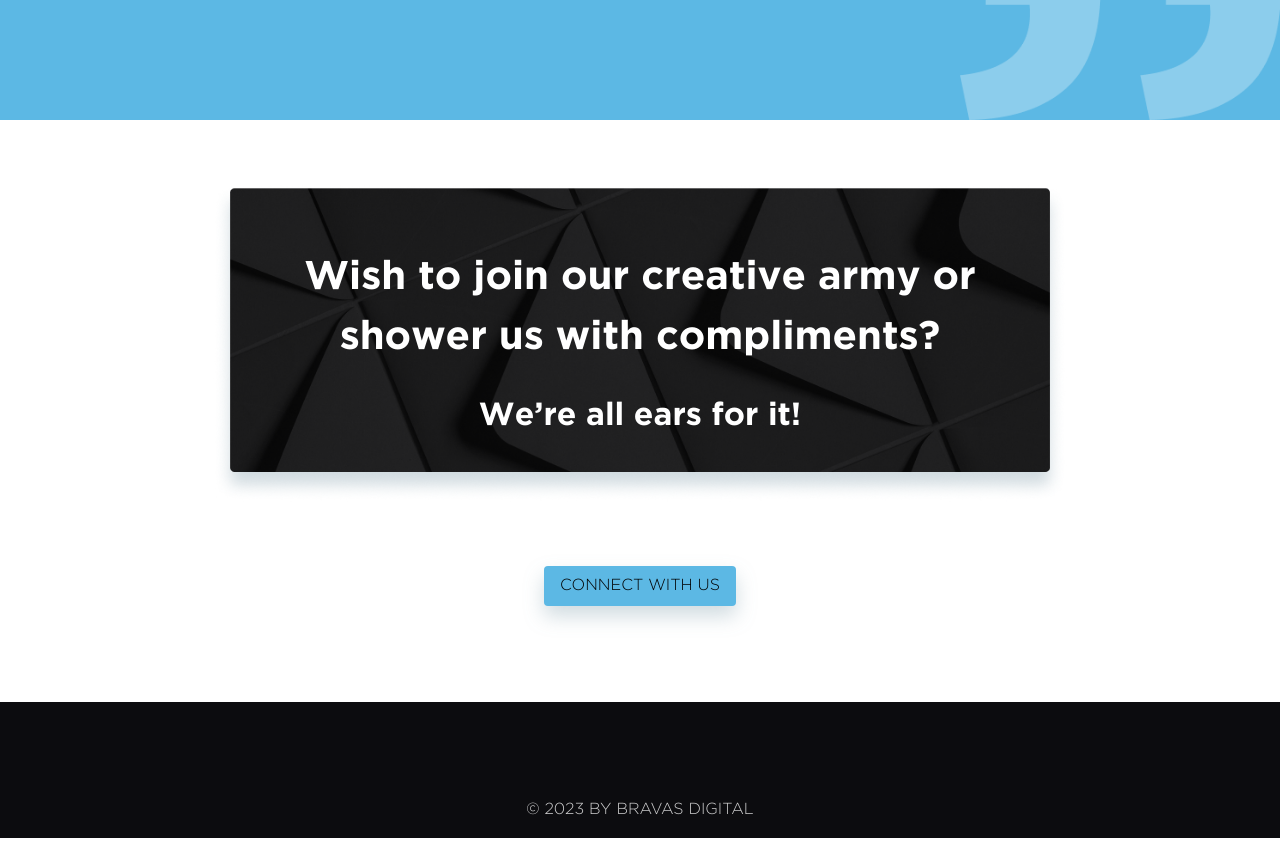
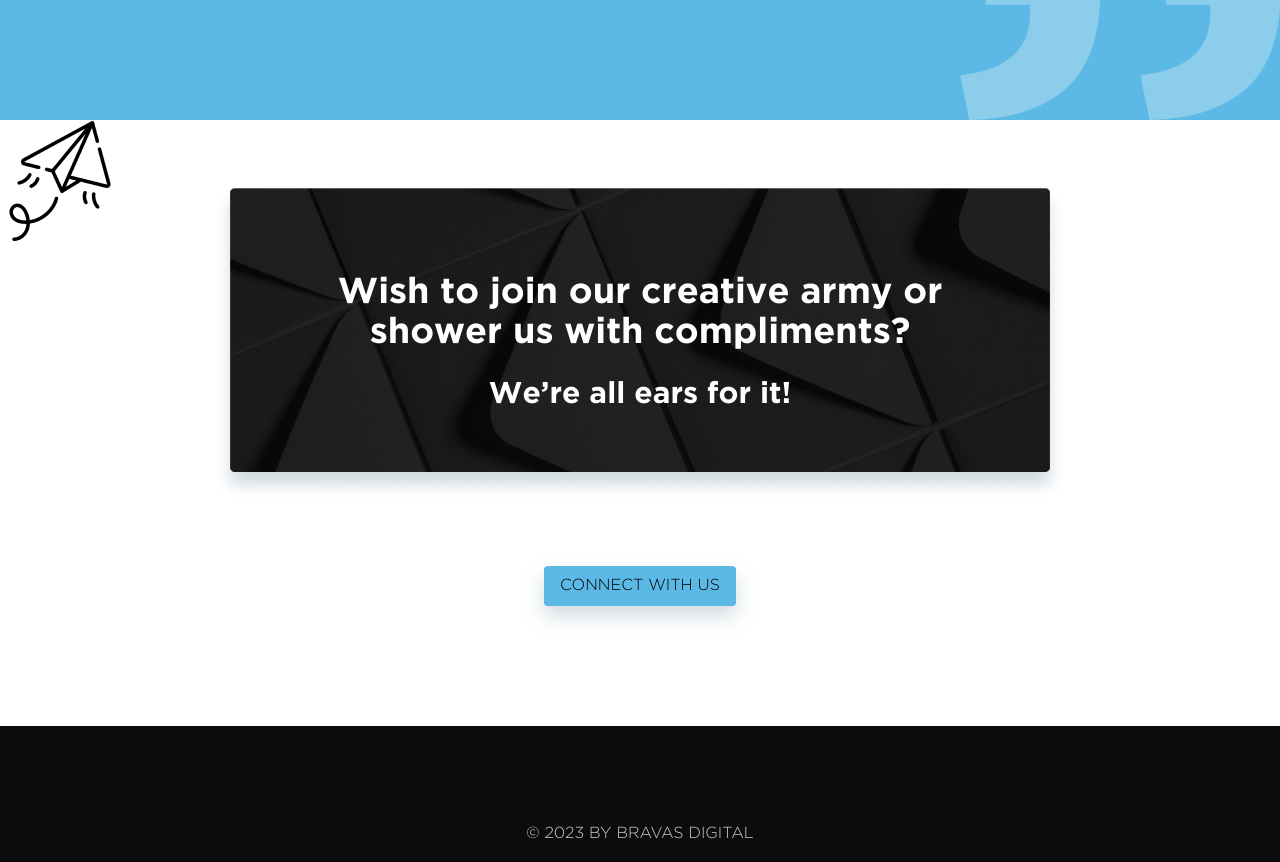
Before and after one commit to Ashutoshkr23/Bravos-11, a Next.js app: page / in a window 1280 px wide. Shown: the part 6980-7842 px from the top of the page. Before the commit the page ends 7818 px from the top, so only its background shows below. Built offline with nearby package versions, Linux system fonts and the light colour scheme.

Commit message:
Connect-us-done

```diff
--- a/src/components/Connect.jsx
+++ b/src/components/Connect.jsx
@@ -4,34 +4,43 @@ function Connect() {
   return (
 
     <div className="bg-white ">
-      <div className='hidden sm:block'><div className=" w-11/12 lg:w-2/3 mx-auto mt-16 relative">
+      <div className='hidden sm:block'>
+        <div className='pt-16'>
+          <div className=" w-3/4 lg:w-2/3 mx-auto relative">
             <img
               src="/assets/images/connect/Connect.png"
               alt="Sample Image"
               className="h-full object-cover"
             />
-        <div className='absolute top-0 right-0 w-11/12 inset-x-0 mx-auto h-full px-4'>
-          <h1 className=" text-white text-center text-[24px] lg:text-[40px] font-bold mt-16 ">
+            <div className='absolute w-full inset-0 flex items-center justify-center  h-full px-4'>
+              <div className='my-auto mx-10'>
+                <h1 className=" text-white text-center text-2xl lg:text-3xl xl:text-4xl font-bold  ">
                   Wish to join our creative army or shower us with compliments?
                 </h1>
-          <h1 className=" text-white text-center text-[22px] lg:text-[32px] font-bold mt-6">
+                <h1 className=" text-white text-center text-xl lg:text-2xl xl:text-3xl font-bold mt-6">
                   We’re all ears for it!
                 </h1>
               </div>
-        <button class="bg-blue-1 drop-shadow-button text-black hover:font-bold font-light py-2 px-4 rounded flex justify-center mt-16 mb-24 items-center mx-auto">
+            </div>
+          </div>
+          <button class="bg-blue-1 drop-shadow-button text-black hover:font-bold font-light py-2 px-4 rounded flex justify-center mt-16 items-center mx-auto">
             CONNECT WITH US
           </button>
+        </div>
+        <img src="/assets/images/connect/Send-img.png" alt="Send-img" className='sticky bottom-0' />
+      </div>
 
-
-      </div></div>
+      {/* Mobiles */}
       <div className='sm:hidden'>
-        <div className="w-11/12 mx-auto  mt-16 relative">
+        <div className='pt-16'>
+          <div className="w-11/12 mx-auto  relative">
             <img
               src="/assets/images/connect/Connect-mob.png"
               alt="Sample Image"
               className="w-full object-cover"
             />
-          <div className='absolute inset-y-0 my-auto top-0 right-0 w-11/12 sm:w-10/12 md:w-3/4 inset-x-0 mx-auto h-full px-4'>
+            <div className='absolute w-full inset-0 flex items-center justify-center  h-full px-4'>\
+            <div className='my-auto mx-4'>
                 <h1 className=" text-white text-center text-[20px] sm: font-bold mt-12 ">
                   Wish to join our creative army or shower us with compliments?
                 </h1>
@@ -39,17 +48,16 @@ function Connect() {
                   We’re all ears for it!
                 </h1>
             </div>
-          <button class="bg-blue-1 drop-shadow-button text-black hover:font-bold font-light py-2 px-4 rounded flex justify-center mt-16 mb-24 items-center mx-auto">
-            CONNECT WITH US
-          </button>
-
-
+            </div>
           </div>
         </div>
 
+        <button class="bg-blue-1 drop-shadow-button text-black hover:font-bold font-light py-2 px-4 rounded flex justify-center mt-16  items-center mx-auto">
+          CONNECT WITH US
+        </button>
+        <img src="/assets/images/connect/Send-img.png" alt="Send-img" className='sticky bottom-0' />
       </div>
-
-
+    </div>
   )
 }
 
--- a/src/components/Demo.jsx
+++ b/src/components/Demo.jsx
@@ -26,6 +26,13 @@ function Demo() {
     };
     return (
         <div className='flex'>
+            <div>
+                <div className='flex justify-between'>
+                    <div><img src="" alt="" className='invisible' /></div>
+                    <div></div>
+                    <div><img src="" alt="" className='sticky' /></div>
+                </div>
+            </div>
             <motion.div className='h-80 w-80 px-6 py-6 bg-slate-200 grid-cols-2' variants={container}
                 initial="hidden"
                 animate="visible"
@@ -48,6 +55,7 @@ function Demo() {
                 <motion.div className='bg-dark h-10 w-20 mt-6 mr-6' variants={item} whileInView="animate" viewport={{ once: false, amount: 0.2 }}></motion.div>
             </motion.div>
         </div>
+
     )
       }
 
--- a/tailwind.config.js
+++ b/tailwind.config.js
@@ -23,6 +23,10 @@ module.exports = {
       fontFamily: {
         sans: ['Gotham', 'sans-serif'],
       },
+      backgroundImage: {
+        'Connect': "url('/assets/images/connect/Connect.png')",
+        'Connect-mb': "url('/img/footer-texture.png')",
+      }
 },
   },
   plugins: [
```
Also changed, not shown: public/assets/images/connect/Send-img.png (added). Lines whose indentation alone changed are shown as unchanged.
